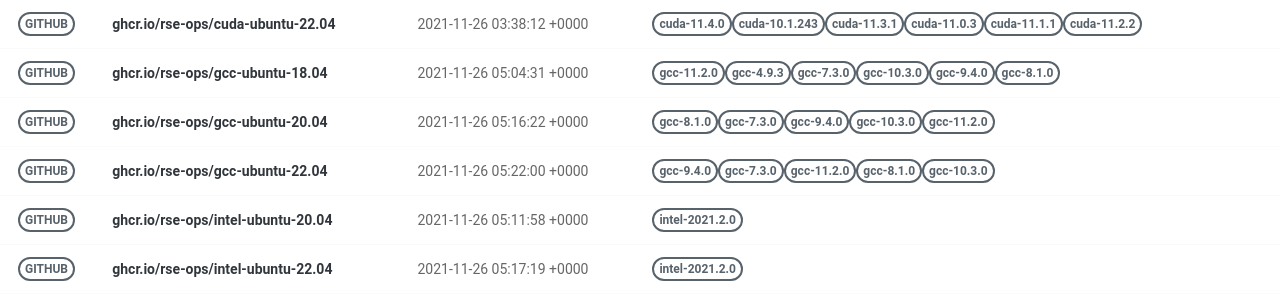
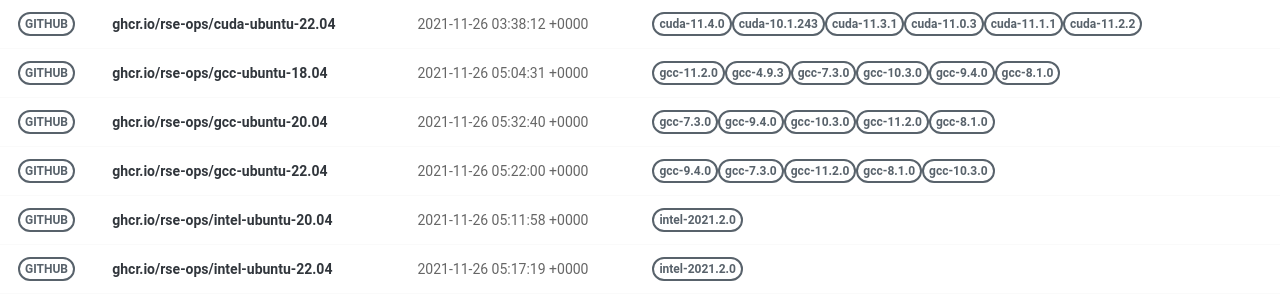
Before and after one commit to rse-ops/docker-images, a Jekyll site: the page built from pages/index.md, in a window 1280 px wide. Shown: the part 326-626 px from the top of the page. Built offline with Jekyll 4.4.1, drawn with Linux system fonts in a browser that asks for light colours; nearby versions of some CDN libraries.

Commit message:
Automated push to update library 2021-11-26

```diff
--- a/_library/ghcr.io-rse-ops-gcc-ubuntu-20.04.md
+++ b/_library/ghcr.io-rse-ops-gcc-ubuntu-20.04.md
@@ -1,14 +1,11 @@
 ---
 layout: container
 name: ghcr.io/rse-ops/gcc-ubuntu-20.04
-updated_at: 2021-11-26 05:16:22.273602
+updated_at: 2021-11-26 05:32:40.272006
 
 
 container_url: https://github.com/orgs/rse-ops/packages/container/package/gcc-ubuntu-20.04
 versions:
- - tag: gcc-8.1.0
-   dockerfile: https://github.com/rse-ops/docker-images/blob/main/ubuntu/gcc/Dockerfile
-   manifest: https://crane.ggcr.dev/manifest/ghcr.io/rse-ops/gcc-ubuntu-20.04:gcc-8.1.0
  - tag: gcc-7.3.0
    dockerfile: https://github.com/rse-ops/docker-images/blob/main/ubuntu/gcc/Dockerfile
    manifest: https://crane.ggcr.dev/manifest/ghcr.io/rse-ops/gcc-ubuntu-20.04:gcc-7.3.0
```
Also changed, not shown: other parts of _library/ghcr.io-rse-ops-gcc-ubuntu-20.04.md (+3 -0 lines).
